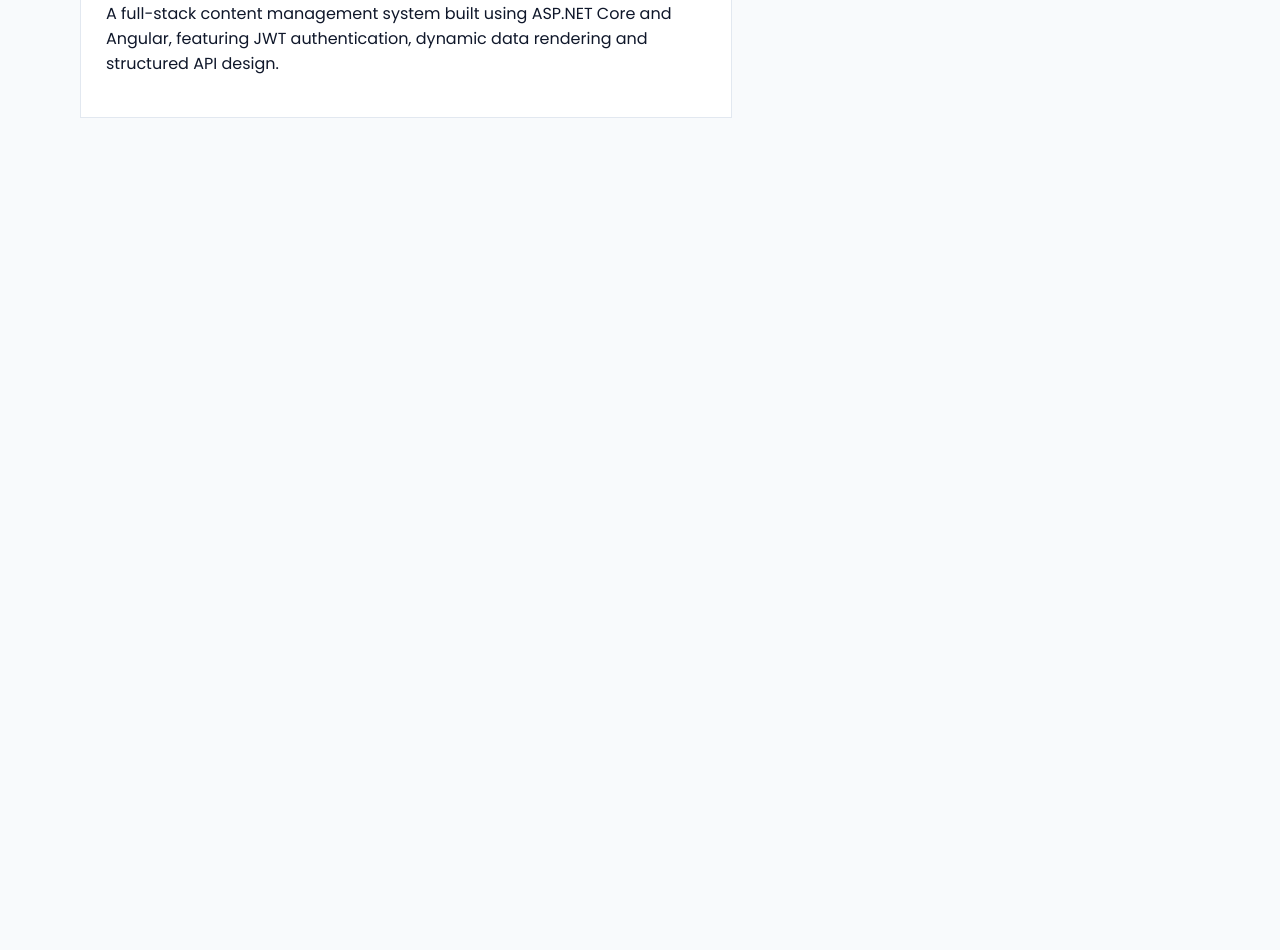
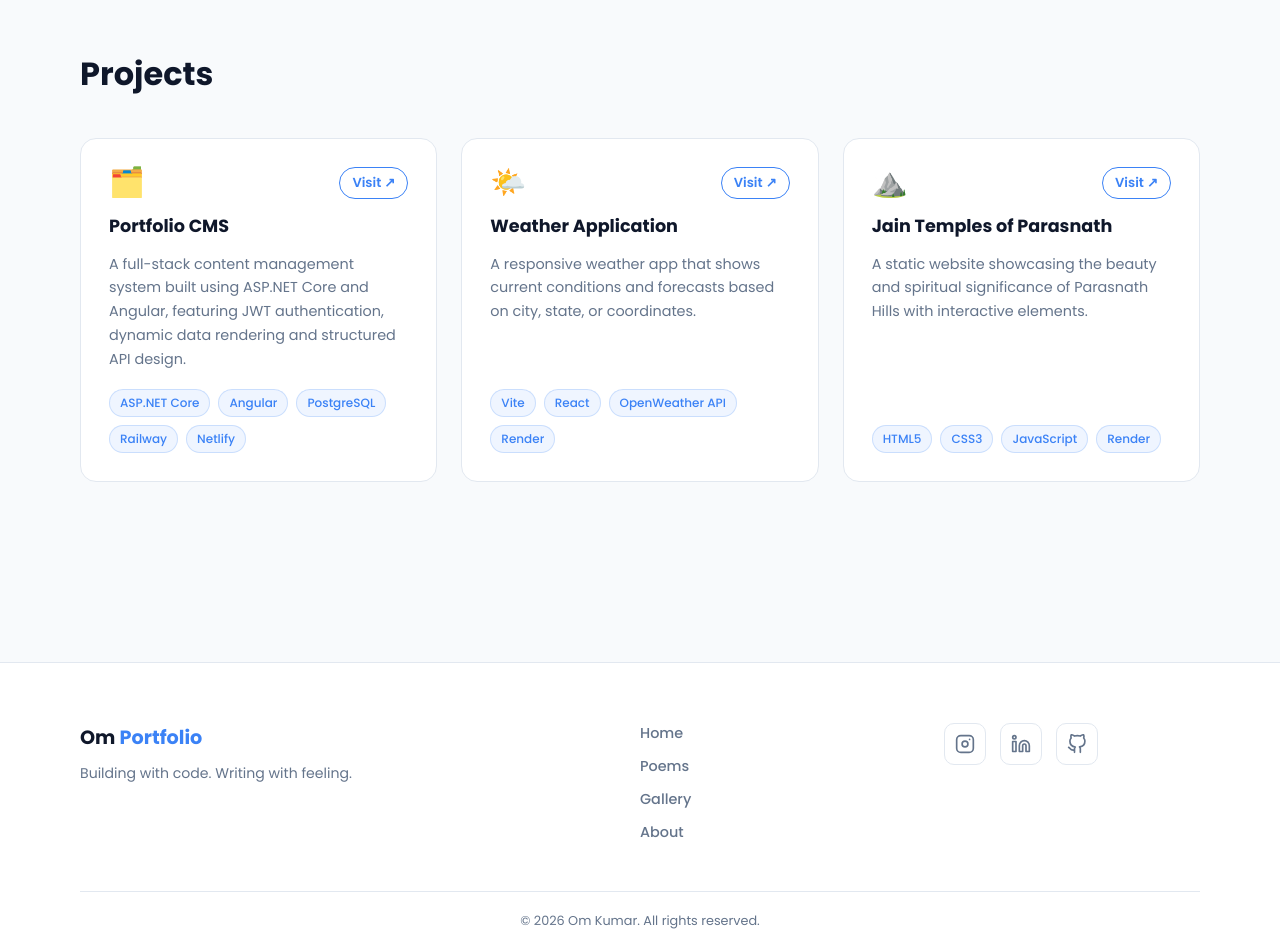
Before and after one commit to edahnXC/PortfolioCMS, an Angular app in the folder frontend/: page /about in a window 1280 px wide. Shown: the part 880-1830 px from the top of the page. Before the commit the page ends 1098 px from the top, so only its background shows below. Built offline with nearby package versions, Linux system fonts and the light colour scheme.

Commit message:
updates css and about tab

```diff
--- a/frontend/src/app/about/about.html
+++ b/frontend/src/app/about/about.html
@@ -1,50 +1,104 @@
 <section class="about-wrapper">
 
-  <div class="about-header">
+  <!-- HEADER -->
+  <div class="about-header reveal">
     <h1>About</h1>
-    <p>
-      Building structured systems while exploring creativity through code and writing.
-    </p>
+    <p>Building structured systems while exploring creativity through code and writing.</p>
   </div>
 
-  <!-- GRID SECTION -->
+  <!-- WHO I AM + SKILLS GRID -->
   <div class="about-grid">
-
-    <div class="about-text">
+    <div class="about-text reveal-left">
       <h2>Who I Am</h2>
       <p>
         I am a full-stack web developer focused on designing scalable web applications
         using ASP.NET Core and Angular.
       </p>
-
       <p>
         My work combines backend architecture, database design and clean frontend systems,
         while maintaining strong structure and clarity.
       </p>
     </div>
 
-    <div class="skills-card">
+    <div class="skills-card reveal-right">
       <h2>Core Skills</h2>
       <ul>
         <li>ASP.NET Core</li>
         <li>Angular</li>
         <li>SQL Server</li>
-        <li>HTML & CSS</li>
+        <li>HTML &amp; CSS</li>
+        <li>JavaScript</li>
+        <li>PostgreSQL</li>
       </ul>
     </div>
-
   </div>
 
   <!-- PROJECTS SECTION -->
   <div class="projects-section">
-    <h2>Projects</h2>
+    <h2 class="reveal">Projects</h2>
+    <div class="projects-grid">
 
-    <div class="project-card">
-      <h3>Portfolio CMS</h3>
-      <p>
-        A full-stack content management system built using ASP.NET Core and Angular,
-        featuring JWT authentication, dynamic data rendering and structured API design.
-      </p>
+      <div class="project-card reveal-scale">
+        <div class="project-top">
+          <div class="project-icon">🗂️</div>
+          <a class="project-link" href="https://portfolionlf.netlify.app" target="_blank" rel="noopener">
+            Visit ↗
+          </a>
+        </div>
+        <h3>Portfolio CMS</h3>
+        <p>
+          A full-stack content management system built using ASP.NET Core and Angular,
+          featuring JWT authentication, dynamic data rendering and structured API design.
+        </p>
+        <div class="tech-tags">
+          <span>ASP.NET Core</span>
+          <span>Angular</span>
+          <span>PostgreSQL</span>
+          <span>Railway</span>
+          <span>Netlify</span>
+        </div>
+      </div>
+
+      <div class="project-card reveal-scale">
+        <div class="project-top">
+          <div class="project-icon">🌤️</div>
+          <a class="project-link" href="https://weather-programm.onrender.com/" target="_blank" rel="noopener">
+            Visit ↗
+          </a>
+        </div>
+        <h3>Weather Application</h3>
+        <p>
+          A responsive weather app that shows current conditions and forecasts
+          based on city, state, or coordinates.
+        </p>
+        <div class="tech-tags">
+          <span>Vite</span>
+          <span>React</span>
+          <span>OpenWeather API</span>
+          <span>Render</span>
+        </div>
+      </div>
+
+      <div class="project-card reveal-scale">
+        <div class="project-top">
+          <div class="project-icon">⛰️</div>
+          <a class="project-link" href="https://parasnath.onrender.com/" target="_blank" rel="noopener">
+            Visit ↗
+          </a>
+        </div>
+        <h3>Jain Temples of Parasnath</h3>
+        <p>
+          A static website showcasing the beauty and spiritual significance of
+          Parasnath Hills with interactive elements.
+        </p>
+        <div class="tech-tags">
+          <span>HTML5</span>
+          <span>CSS3</span>
+          <span>JavaScript</span>
+          <span>Render</span>
+        </div>
+      </div>
+
     </div>
   </div>
 
--- a/frontend/src/app/about/about.scss
+++ b/frontend/src/app/about/about.scss
@@ -1,5 +1,5 @@
 .about-wrapper {
-  background:var(--bg-primary);
+  background: var(--bg-primary);
   padding: 100px 80px;
   max-width: 1200px;
   margin: auto;
@@ -8,60 +8,162 @@
 .about-header h1 {
   font-size: 48px;
   margin-bottom: 10px;
+  color: var(--text-primary);
 }
 
 .about-header p {
   color: var(--text-secondary);
   margin-bottom: 60px;
+  font-size: 1.05rem;
 }
 
 .about-grid {
   display: grid;
   grid-template-columns: 2fr 1fr;
   gap: 60px;
+  align-items: start;
 }
 
 .about-text h2 {
   margin-bottom: 20px;
+  color: var(--text-primary);
 }
 
 .about-text p {
   margin-bottom: 20px;
-  line-height: 1.6;
+  line-height: 1.7;
   color: var(--text-primary);
 }
-
-/* Skills */
 
 .skills-card {
   background: var(--card-bg);
   padding: 30px;
-  border-radius: 12px;
+  border-radius: 16px;
+  border: 1px solid var(--card-border);
   color: var(--text-primary);
 }
 
-.skills-card h3 {
+.skills-card h2 {
   margin-bottom: 20px;
-  background: var(--card-bg);
-  padding: 25px;
-  border:1px solid var(--card-border);
+  font-size: 1.2rem;
 }
 
-/* Projects */
+.skills-card ul {
+  list-style: none;
+  padding: 0;
+  margin: 0;
+  display: flex;
+  flex-direction: column;
+  gap: 10px;
+}
+
+.skills-card ul li {
+  padding: 10px 14px;
+  background: var(--bg-primary);
+  border-radius: 8px;
+  font-size: 0.9rem;
+  font-weight: 500;
+  border: 1px solid var(--card-border);
+  color: var(--text-primary);
+  transition: border-color 0.2s, color 0.2s;
+
+  &:hover {
+    border-color: var(--accent);
+    color: var(--accent);
+  }
+}
 
 .projects-section {
-  margin-top: 80px;
+  margin-top: 90px;
+
+  h2 {
+    font-size: 2rem;
+    margin-bottom: 40px;
+    color: var(--text-primary);
+  }
+}
+
+.projects-grid {
+  display: grid;
+  grid-template-columns: repeat(auto-fill, minmax(300px, 1fr));
+  gap: 24px;
 }
 
 .project-card {
   background: var(--card-bg);
-  padding: 25px;
-  border:1px solid var(--card-border);
-  max-width: 600px;
-  color: var(--text-primary);
+  border: 1px solid var(--card-border);
+  border-radius: 16px;
+  padding: 28px;
+  display: flex;
+  flex-direction: column;
+  gap: 14px;
+  transition: transform 0.25s ease, box-shadow 0.25s ease, border-color 0.25s ease;
+
+  &:hover {
+    transform: translateY(-5px);
+    box-shadow: 0 16px 40px rgba(0, 0, 0, 0.09);
+    border-color: var(--accent);
+  }
 }
 
-/* Responsive */
+.project-top {
+  display: flex;
+  align-items: center;
+  justify-content: space-between;
+}
+
+.project-icon {
+  font-size: 1.8rem;
+  line-height: 1;
+}
+
+.project-link {
+  text-decoration: none;
+  font-size: 0.82rem;
+  font-weight: 600;
+  color: var(--accent);
+  border: 1px solid var(--accent);
+  padding: 5px 12px;
+  border-radius: 20px;
+  transition: background 0.2s, color 0.2s;
+
+  &:hover {
+    background: var(--accent);
+    color: #fff;
+  }
+}
+
+.project-card h3 {
+  font-size: 1.1rem;
+  font-weight: 700;
+  color: var(--text-primary);
+  margin: 0;
+}
+
+.project-card p {
+  font-size: 0.9rem;
+  color: var(--text-secondary);
+  line-height: 1.65;
+  margin: 0;
+  flex: 1;
+}
+
+.tech-tags {
+  display: flex;
+  flex-wrap: wrap;
+  gap: 8px;
+  margin-top: 4px;
+
+  span {
+    font-size: 0.75rem;
+    font-weight: 500;
+    padding: 4px 10px;
+    border-radius: 20px;
+    background: rgba(59, 130, 246, 0.08);
+    color: var(--accent);
+    border: 1px solid rgba(59, 130, 246, 0.2);
+  }
+}
 
 @media (max-width: 900px) {
   .about-wrapper {
@@ -70,5 +172,20 @@
 
   .about-grid {
     grid-template-columns: 1fr;
+    gap: 40px;
+  }
+
+  .about-header h1 {
+    font-size: 36px;
   }
 }
+
+@media (max-width: 600px) {
+  .about-wrapper {
+    padding: 40px 20px;
+  }
+
+  .projects-grid {
+    grid-template-columns: 1fr;
+  }
+}
--- a/frontend/src/app/app.html
+++ b/frontend/src/app/app.html
@@ -5,7 +5,6 @@
     <a class="logo" routerLink="/">Om <span>Portfolio</span></a>
 
     <div class="nav-right">
-
       <div class="nav-links">
         <a routerLink="/"        routerLinkActive="active" [routerLinkActiveOptions]="{exact:true}">Home</a>
         <a routerLink="/poems"   routerLinkActive="active">Poems</a>
@@ -23,35 +22,75 @@
         <span class="bar"></span>
         <span class="bar"></span>
       </button>
-
     </div>
   </nav>
 
   <!-- Mobile menu drawer -->
   <div class="mobile-menu" [class.open]="menuOpen" (click)="onOverlayClick($event)">
     <div class="mobile-menu-panel">
-
-      <a routerLink="/"        routerLinkActive="active"
-         [routerLinkActiveOptions]="{exact:true}"
-         (click)="closeMenu()">Home</a>
-
-      <a routerLink="/poems"   routerLinkActive="active"
-         (click)="closeMenu()">Poems</a>
-
-      <a routerLink="/gallery" routerLinkActive="active"
-         (click)="closeMenu()">Gallery</a>
-
-      <a routerLink="/about"   routerLinkActive="active"
-         (click)="closeMenu()">About</a>
+      <a routerLink="/"        routerLinkActive="active" [routerLinkActiveOptions]="{exact:true}" (click)="closeMenu()">Home</a>
+      <a routerLink="/poems"   routerLinkActive="active" (click)="closeMenu()">Poems</a>
+      <a routerLink="/gallery" routerLinkActive="active" (click)="closeMenu()">Gallery</a>
+      <a routerLink="/about"   routerLinkActive="active" (click)="closeMenu()">About</a>
 
       <button class="theme-toggle mobile-theme-toggle" (click)="toggleTheme()">
         <span *ngIf="!darkMode">🌙 Light</span>
         <span *ngIf="darkMode">☀️ Dark</span>
       </button>
-
     </div>
   </div>
 
 </ng-container>
 
 <router-outlet></router-outlet>
+
+<!-- Footer — hidden on admin routes -->
+<footer class="site-footer" *ngIf="!isAdminRoute">
+  <div class="footer-inner">
+
+    <div class="footer-brand">
+      <span class="footer-logo">Om <span>Portfolio</span></span>
+      <p>Building with code. Writing with feeling.</p>
+    </div>
+
+    <nav class="footer-links">
+      <a routerLink="/">Home</a>
+      <a routerLink="/poems">Poems</a>
+      <a routerLink="/gallery">Gallery</a>
+      <a routerLink="/about">About</a>
+    </nav>
+
+    <div class="footer-socials">
+      <a href="https://www.instagram.com/captured.by.om" target="_blank" rel="noopener" aria-label="Instagram">
+        <svg xmlns="http://www.w3.org/2000/svg" width="20" height="20" viewBox="0 0 24 24" fill="none"
+          stroke="currentColor" stroke-width="2" stroke-linecap="round" stroke-linejoin="round">
+          <rect x="2" y="2" width="20" height="20" rx="5" ry="5"/>
+          <circle cx="12" cy="12" r="3.5"/>
+          <circle cx="17.5" cy="6.5" r="1" fill="currentColor" stroke="none"/>
+        </svg>
+      </a>
+      <a href="https://www.linkedin.com/in/omkrai19" target="_blank" rel="noopener" aria-label="LinkedIn">
+        <svg xmlns="http://www.w3.org/2000/svg" width="20" height="20" viewBox="0 0 24 24" fill="none"
+          stroke="currentColor" stroke-width="2" stroke-linecap="round" stroke-linejoin="round">
+          <path d="M16 8a6 6 0 0 1 6 6v7h-4v-7a2 2 0 0 0-2-2 2 2 0 0 0-2 2v7h-4v-7a6 6 0 0 1 6-6z"/>
+          <rect x="2" y="9" width="4" height="12"/>
+          <circle cx="4" cy="4" r="2"/>
+        </svg>
+      </a>
+      <a href="https://github.com/edahnXC" target="_blank" rel="noopener" aria-label="GitHub">
+        <svg xmlns="http://www.w3.org/2000/svg" width="20" height="20" viewBox="0 0 24 24" fill="none"
+          stroke="currentColor" stroke-width="2" stroke-linecap="round" stroke-linejoin="round">
+          <path d="M9 19c-5 1.5-5-2.5-7-3m14 6v-3.87a3.37 3.37 0 0 0-.94-2.61c3.14-.35 6.44-1.54
+            6.44-7A5.44 5.44 0 0 0 20 4.77 5.07 5.07 0 0 0 19.91 1S18.73.65 16 2.48a13.38 13.38 0 0
+            0-7 0C6.27.65 5.09 1 5.09 1A5.07 5.07 0 0 0 5 4.77a5.44 5.44 0 0 0-1.5 3.78c0 5.42
+            3.3 6.61 6.44 7A3.37 3.37 0 0 0 9 18.13V22"/>
+        </svg>
+      </a>
+    </div>
+
+  </div>
+
+  <div class="footer-bottom">
+    <p>© {{ currentYear }} Om Kumar. All rights reserved.</p>
+  </div>
+</footer>
--- a/frontend/src/app/app.scss
+++ b/frontend/src/app/app.scss
@@ -266,3 +266,112 @@ body.dark-mode .mobile-menu-panel {
   .hamburger { display: flex; }
   .mobile-menu { display: block; }
 }
+/* ============================= */
+/* FOOTER                        */
+/* ============================= */
+
+.site-footer {
+  background: var(--bg-secondary);
+  border-top: 1px solid var(--card-border);
+  padding: 60px 80px 0;
+  margin-top: 80px;
+}
+
+.footer-inner {
+  max-width: 1200px;
+  margin: auto;
+  display: grid;
+  grid-template-columns: 2fr 1fr 1fr;
+  gap: 48px;
+  align-items: start;
+  padding-bottom: 48px;
+}
+
+.footer-brand {
+  .footer-logo {
+    font-size: 1.2rem;
+    font-weight: 700;
+    color: var(--text-primary);
+
+    span { color: var(--accent); }
+  }
+
+  p {
+    margin-top: 10px;
+    color: var(--text-secondary);
+    font-size: 0.88rem;
+    line-height: 1.6;
+  }
+}
+
+.footer-links {
+  display: flex;
+  flex-direction: column;
+  gap: 12px;
+
+  a {
+    text-decoration: none;
+    color: var(--text-secondary);
+    font-size: 0.9rem;
+    font-weight: 500;
+    transition: color 0.2s ease, padding-left 0.2s ease;
+
+    &:hover {
+      color: var(--accent);
+      padding-left: 4px;
+    }
+  }
+}
+
+.footer-socials {
+  display: flex;
+  gap: 14px;
+  align-items: center;
+  flex-wrap: wrap;
+
+  a {
+    display: flex;
+    align-items: center;
+    justify-content: center;
+    width: 40px;
+    height: 40px;
+    border-radius: 10px;
+    border: 1px solid var(--card-border);
+    background: var(--card-bg);
+    color: var(--text-secondary);
+    text-decoration: none;
+    transition: color 0.2s, border-color 0.2s, background 0.2s, transform 0.2s;
+
+    &:hover {
+      color: var(--accent);
+      border-color: var(--accent);
+      background: rgba(59, 130, 246, 0.06);
+      transform: translateY(-3px);
+    }
+  }
+}
+
+.footer-bottom {
+  border-top: 1px solid var(--card-border);
+  padding: 20px 0;
+  max-width: 1200px;
+  margin: auto;
+
+  p {
+    color: var(--text-secondary);
+    font-size: 0.8rem;
+    margin: 0;
+    text-align: center;
+  }
+}
+
+@media (max-width: 768px) {
+  .site-footer {
+    padding: 48px 24px 0;
+  }
+
+  .footer-inner {
+    grid-template-columns: 1fr;
+    gap: 32px;
+  }
+}
--- a/frontend/src/app/app.ts
+++ b/frontend/src/app/app.ts
@@ -19,18 +19,17 @@ export class App implements OnInit {
   darkMode = false;
   menuOpen = false;
   isAdminRoute = false;
+  currentYear = new Date().getFullYear();
 
   constructor(private router: Router) {}
 
   ngOnInit() {
-    // Restore saved theme
     const saved = localStorage.getItem('theme');
     if (saved === 'dark') {
       this.darkMode = true;
       document.body.classList.add('dark-mode');
     }
 
-    // Hide navbar and remove body padding on admin routes
     this.router.events.pipe(
       filter(event => event instanceof NavigationEnd)
     ).subscribe((event: any) => {
@@ -39,17 +38,19 @@ export class App implements OnInit {
         document.body.classList.add('admin-route');
       } else {
         document.body.classList.remove('admin-route');
+        setTimeout(() => {
+          ScrollTrigger.refresh();
+          this.initScrollReveal();
+        }, 150);
       }
     });
 
-    // Also check on first load (in case page refreshed on admin route)
-    const currentUrl = this.router.url;
-    if (currentUrl.startsWith('/admin')) {
+    if (this.router.url.startsWith('/admin')) {
       this.isAdminRoute = true;
       document.body.classList.add('admin-route');
     }
 
-    setTimeout(() => this.initScrollReveal(), 100);
+    setTimeout(() => this.initScrollReveal(), 200);
   }
 
   toggleTheme() {
@@ -80,6 +81,8 @@ export class App implements OnInit {
   }
 
   initScrollReveal() {
+    ScrollTrigger.getAll().forEach(t => t.kill());
+
     gsap.utils.toArray<HTMLElement>('.reveal').forEach(el => {
       gsap.fromTo(el,
         { opacity: 0, y: 40 },
@@ -87,11 +90,7 @@ export class App implements OnInit {
           opacity: 1, y: 0,
           duration: 0.7,
           ease: 'power2.out',
-          scrollTrigger: {
-            trigger: el,
-            start: 'top 88%',
-            toggleActions: 'play none none none'
-          }
+          scrollTrigger: { trigger: el, start: 'top 88%', toggleActions: 'play none none none' }
         }
       );
     });
@@ -103,11 +102,7 @@ export class App implements OnInit {
           opacity: 1, x: 0,
           duration: 0.7,
           ease: 'power2.out',
-          scrollTrigger: {
-            trigger: el,
-            start: 'top 88%',
-            toggleActions: 'play none none none'
-          }
+          scrollTrigger: { trigger: el, start: 'top 88%', toggleActions: 'play none none none' }
         }
       );
     });
@@ -119,27 +114,20 @@ export class App implements OnInit {
           opacity: 1, x: 0,
           duration: 0.7,
           ease: 'power2.out',
-          scrollTrigger: {
-            trigger: el,
-            start: 'top 88%',
-            toggleActions: 'play none none none'
-          }
+          scrollTrigger: { trigger: el, start: 'top 88%', toggleActions: 'play none none none' }
         }
       );
     });
 
-    gsap.utils.toArray<HTMLElement>('.reveal-scale').forEach(el => {
+    gsap.utils.toArray<HTMLElement>('.reveal-scale').forEach((el, i) => {
       gsap.fromTo(el,
         { opacity: 0, scale: 0.88 },
         {
           opacity: 1, scale: 1,
-          duration: 0.6,
+          duration: 0.55,
+          delay: i * 0.08,
           ease: 'back.out(1.4)',
-          scrollTrigger: {
-            trigger: el,
-            start: 'top 88%',
-            toggleActions: 'play none none none'
-          }
+          scrollTrigger: { trigger: el, start: 'top 88%', toggleActions: 'play none none none' }
         }
       );
     });
--- a/frontend/src/index.html
+++ b/frontend/src/index.html
@@ -2,10 +2,10 @@
 <html lang="en">
 <head>
   <meta charset="utf-8">
-  <title>Frontend</title>
+  <title>PortfolioNLF</title>
   <base href="/">
   <meta name="viewport" content="width=device-width, initial-scale=1">
-  <link rel="icon" type="image/x-icon" href="favicon.ico">
+  <!-- <link rel="icon" type="image/x-icon" href="favicon.ico"> -->
   <link href="https://fonts.googleapis.com/css2?family=Poppins:wght@300;400;500;600;700&display=swap" rel="stylesheet">
 </head>
 <body>
```
Also changed, not shown: frontend/src/app/about/about.ts (+10 -4 lines), frontend/src/app/poems/poems.ts (+8 -2 lines).
